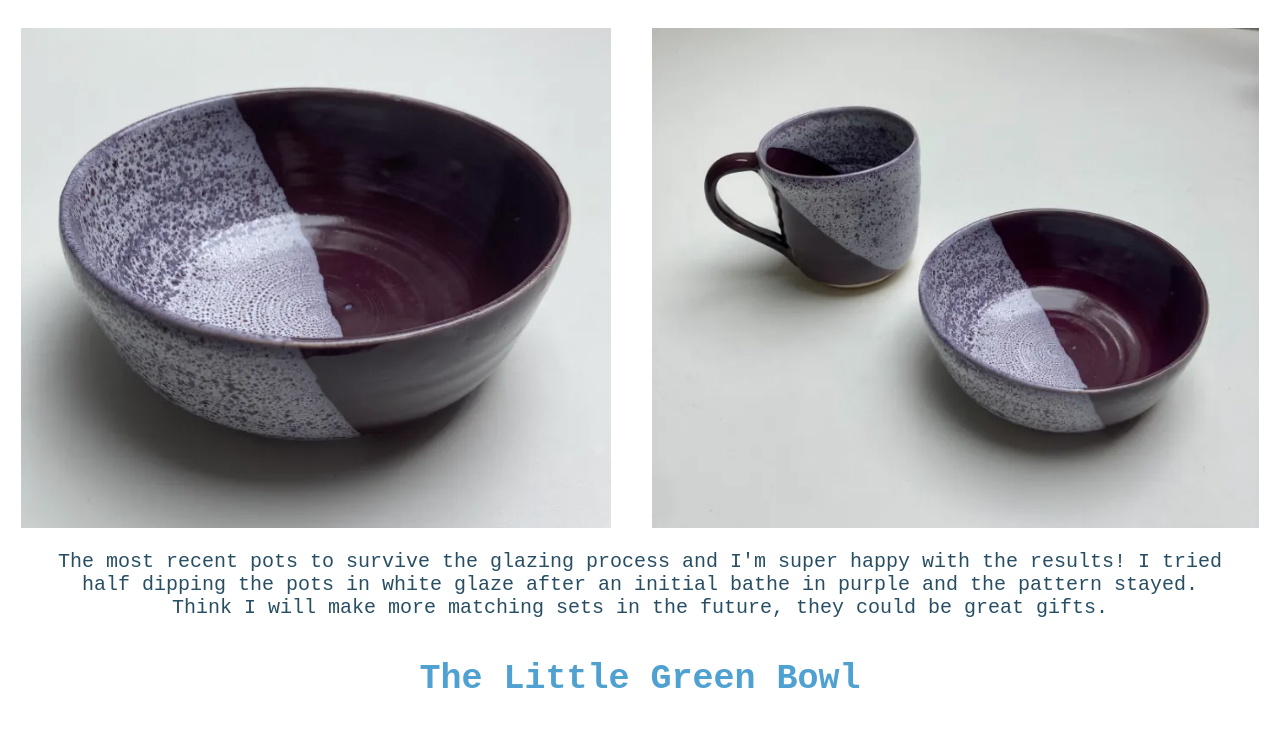
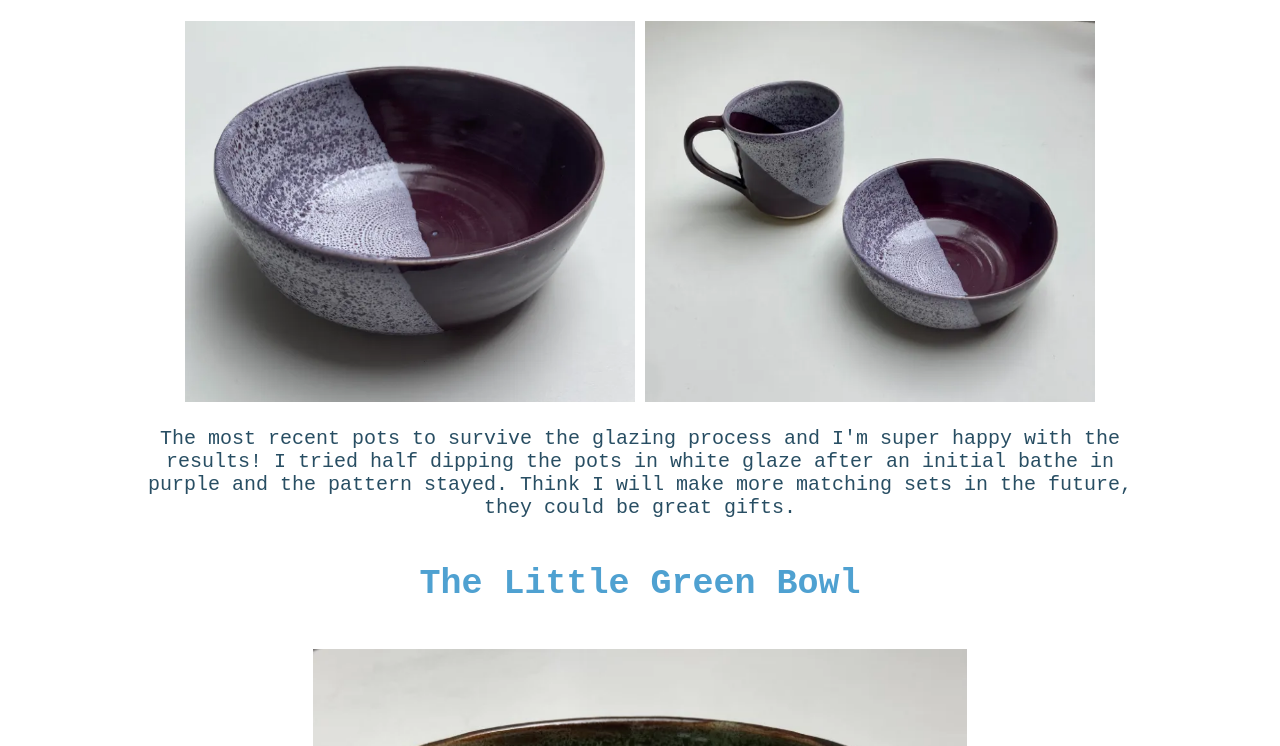
Before and after one commit to Grc-P/Grc-P.github.io, a plain HTML site: page bowls.html in a window 1280 px wide. Shown: the part 769-1515 px from the top of the page. Drawn offline with Linux system fonts and the light colour scheme; files whose address does not match are found by name.

Commit message:
widescreen limiting adjustments

```diff
--- a/resources/css/bowls.css
+++ b/resources/css/bowls.css
@@ -118,33 +118,35 @@ h2{
     text-align: center;
     font-size: clamp(17px, 5vw, 35px);
     background-color: white;
-    padding: 20px;
+    padding: 20px 0px 15px 0px;
 }
 
  p {
     font-family: 'Courier New', Courier, monospace;
     color: #284e63;
     background-color: white;
-
     text-align: center;
     font-size: clamp(10px, 5vw,20px);
-    margin-top: clamp(10px, 5vw,20px);
-    margin-left: clamp(2px,5vw,50px);
-    margin-right: clamp(2px,5vw,50px);
+    margin: 25px  auto;
+    padding: 0px 10px;
+    max-width: 1000px;
  }
 
 
 .p_imgs {
 
     display: flex;
-    max-width:400;
+    max-width:900px;
     justify-content: center;
+    margin: 25px  auto;
+    gap: 10px;
+
 }
 
 .p_imgs img {
-     margin: 2px auto;
-    height: clamp(40px, 40vw, 500px);
-    width: auto
+     margin: 0 auto;
+    width: clamp(50px, 45vw, 450px);
+
 }
 
  .bowl_imgs1 {
--- a/resources/css/glazes.css
+++ b/resources/css/glazes.css
@@ -113,7 +113,8 @@ h2{
     text-align: center;
     font-size: clamp(17px, 5vw, 35px);
     background-color: white;
-    padding: 20px;
+    padding: 20px 0px 1px 0px;
+
 }
 
  p {
@@ -122,9 +123,9 @@ h2{
     background-color: white;
     text-align: center;
     font-size: clamp(10px, 5vw,20px);
-    margin-top: clamp(10px, 5vw,20px);
-    margin-left: clamp(2px,5vw,50px);
-    margin-right: clamp(2px,5vw,50px);
+    margin: 20px auto;
+    max-width: 900px;
+    padding: 0px 10px;
  }
 
 
@@ -132,12 +133,15 @@ h2{
        display: flex;
     gap:10px;
     justify-content: center;
+     margin: 25px  auto;
+    max-width: 900px;
  }
 
 .tile_imgs img {
   margin: 0 auto;
   width: clamp(30px, 30vw, 350px);
   height: auto;
+
 }
 
 .compare_test {
--- a/resources/css/index2.css
+++ b/resources/css/index2.css
@@ -112,7 +112,7 @@ h2{
     text-align: center;
     font-size: clamp(17px, 5vw, 35px);
     background-color:white;
-    padding: 20px;
+    padding: 20px 0px 15px 0px;
 }
 
  p {
@@ -122,18 +122,20 @@ h2{
     margin-top: clamp(10px, 5vw,20px);
     margin-left: clamp(2px,5vw,50px);
     margin-right: clamp(2px,5vw,50px);
+    margin: 25px  auto;
+    max-width: 900px;
 }
 
 .pots_home_imgs {
     display: flex;
     gap: 10px;
-    max-width: 700px; /* by limiting containter size can prevent images from spreading out too far apart */
+    max-width: 900px; /* by limiting containter size can prevent images from spreading out too far apart */
     justify-content: center;
     margin: 0 auto;  /* auto as second argument makes it align centrally in the horizontal axis */
 }
 
 .pots_home_imgs img {
   margin: 10px auto;
-  width: clamp(100px, 50vw, 500px);
+  width: clamp(100px, 50vw, 450px);
   object-fit: cover;
 }
--- a/resources/css/mugs.css
+++ b/resources/css/mugs.css
@@ -114,7 +114,7 @@ h2{
     text-align: center;
     font-size: clamp(17px, 5vw, 35px);
     background-color: white;
-    padding: 20px;
+    padding: 20px 0px 15px 0px;
 }
 
  p {
@@ -123,9 +123,9 @@ h2{
     background-color: white;
     text-align: center;
     font-size: clamp(10px, 5vw,20px);
-    margin-top: clamp(10px, 5vw,20px);
-    margin-left: clamp(2px,5vw,50px);
-    margin-right: clamp(2px,5vw,50px);
+    margin: 25px  auto;
+    padding: 0px 10px;
+    max-width: 1000px;
  }
 
 
@@ -133,6 +133,8 @@ h2{
     display: flex;
     gap:10px;
     justify-content: center;
+    margin: 25px  auto;
+    max-width: 900px;
  }
 
 .mug_imgs1 img {
@@ -145,7 +147,8 @@ h2{
     display: flex;
     gap:10px;
     justify-content: center;
-    margin-top: 25px;
+    margin: 25px  auto;
+    max-width: 900px;
  }
 
 .mug_imgs2 img {
@@ -160,6 +163,9 @@ h2{
     gap:10px;
     justify-content: center;
     margin-top: 25px;
+    margin: 25px  auto;
+    max-width: 900px;
+
  }
 
 .mug_imgs3 img {
```
